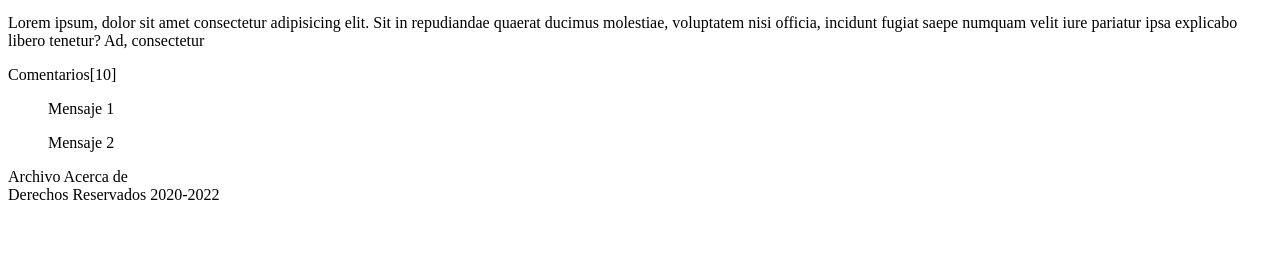
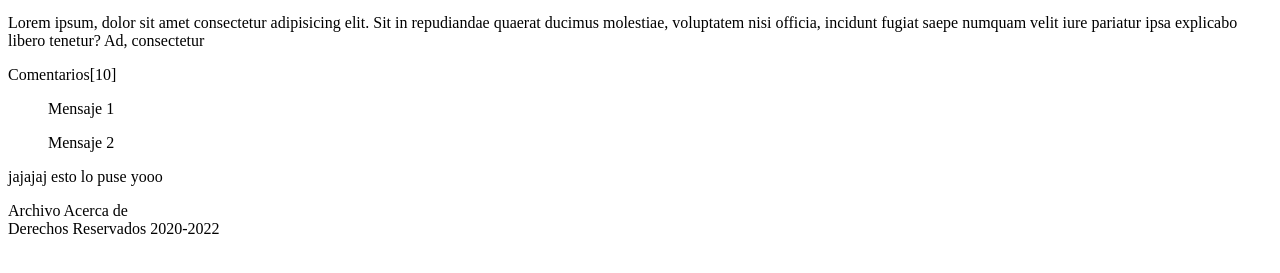
Before and after one commit to rainer-lazo/mi-primera-pagina-web-html, a plain HTML site: page index.html in a window 1280 px wide. Shown: the part 439-712 px from the top of the page. Drawn offline with Linux system fonts and the light colour scheme.

Commit message:
Puse una cosita

```diff
--- a/index.html
+++ b/index.html
@@ -64,6 +64,8 @@
 
     <blockquote cite="http://facebook.com/faztweb">Mensaje 2</blockquote>
 
+    <p>jajajaj esto lo puse yooo</p>
+
     <aside>Archivo Acerca de</aside>
     <footer>Derechos Reservados 2020-2022</footer>
   </body>
```
